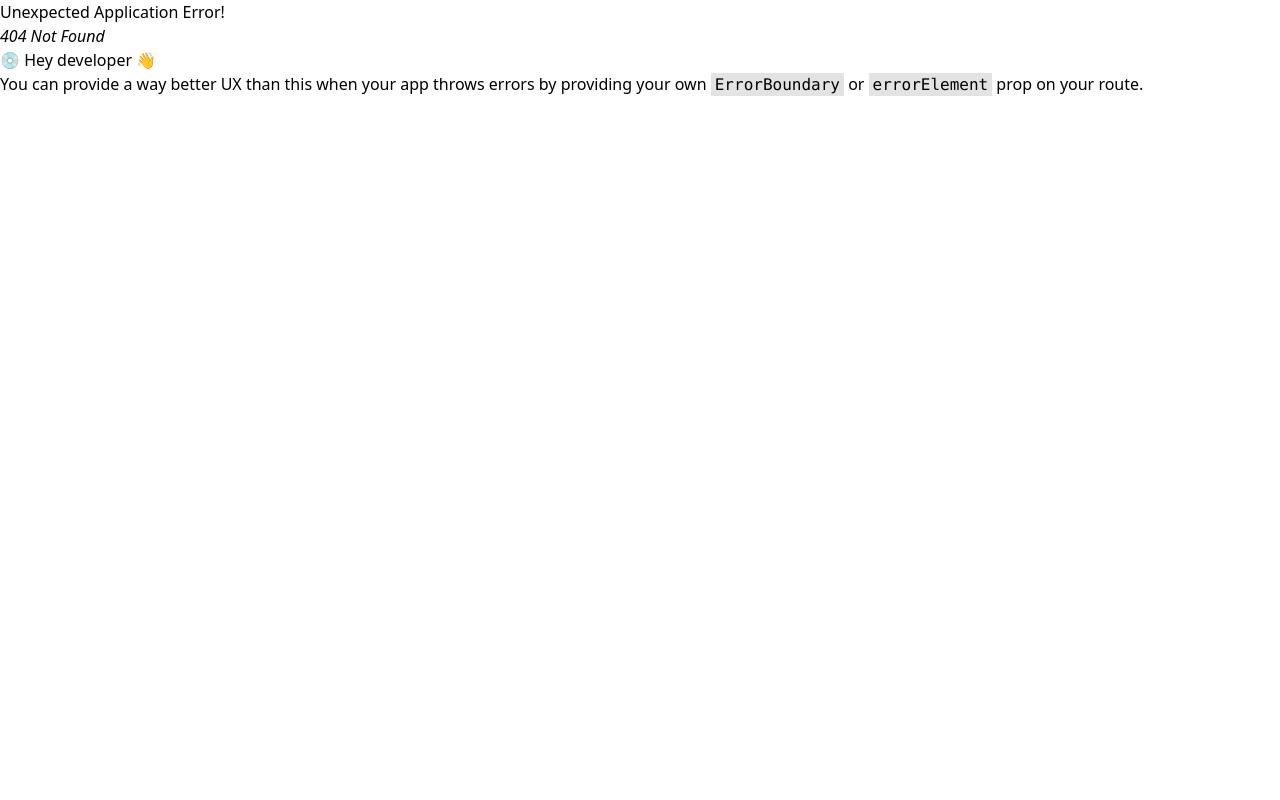
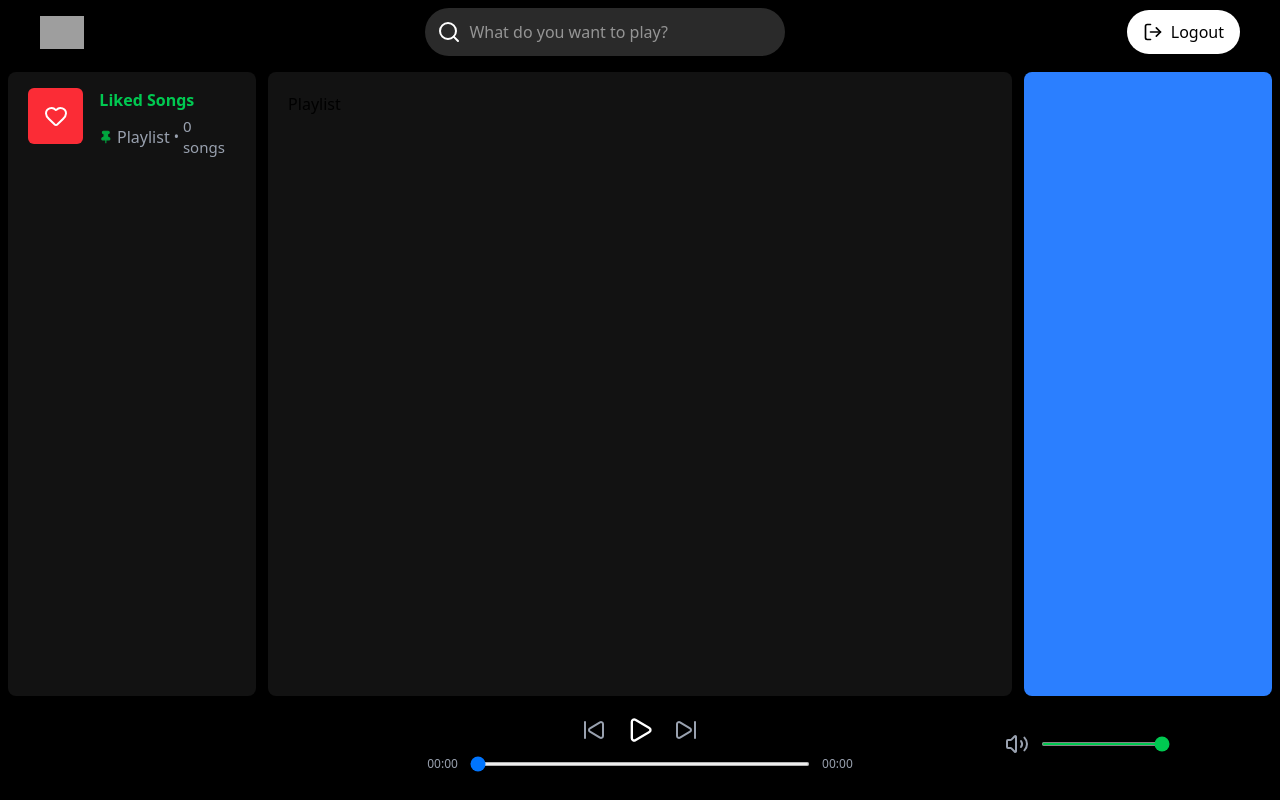
Before and after one commit to jyotishmanndas/Spotify, a React app in the folder frontend/: page /playlist in a window 1280 px wide. Before the commit this address had no page. Built offline with nearby package versions, Linux system fonts and the light colour scheme; grey boxes are pictures that could not be loaded; the HTML template or start-up script is replaced by a standard one.

Commit message:
Add Playlist page and integrate navigation in LeftBar; enhance Player component with song navigation

```diff
--- a/frontend/src/components/LeftBar.jsx
+++ b/frontend/src/components/LeftBar.jsx
@@ -1,14 +1,15 @@
 import { Heart, Pin } from 'lucide-react'
 import React, { useEffect, useState } from 'react'
 import { useSelector } from 'react-redux'
+import { useNavigate } from 'react-router'
 
 const LeftBar = () => {
-
+    const navigate = useNavigate();
     const { playlist } = useSelector(state => state.playlistSong)
 
     return (
-        <div className="h-full bg-[#121212] w-[20%] rounded-lg p-5">
-            <div className='flex gap-4'>
+        <div className="h-full bg-[#121212] w-[20%] rounded-lg p-2">
+            <div onClick={() => navigate("/playlist")} className='flex gap-4 hover:bg-[#1F1F1F] transition-colors px-3 py-2 rounded-md cursor-pointer'>
                 <div className="flex items-center justify-center h-14 w-14 rounded-md bg-red-500">
                     <Heart className="text-white" />
                 </div>
@@ -26,12 +27,6 @@ const LeftBar = () => {
                     </div>
                 </div>
             </div>
-
-            <div className='flex-1'>
-                {playlist.map((s) => (
-                    <div key={s.id} className='text-gray-300'>{s.title}</div>
-                ))}
-            </div>
         </div>
 
     )
--- a/frontend/src/components/Player.jsx
+++ b/frontend/src/components/Player.jsx
@@ -1,15 +1,17 @@
 import { Pause, Play, SkipBack, SkipForward, Volume2 } from 'lucide-react'
 import React, { useEffect, useRef, useState } from 'react'
 import { useDispatch, useSelector } from 'react-redux'
-import { pause, play } from '../features/songSlice';
+import { pause, play, playSong } from '../features/songSlice';
 import moment from "moment";
 import Volume from './Volume';
 import LikeSong from './LikeSong';
+import { songs } from '../utils/songs';
 
 const Player = () => {
     const [currentTime, setCurrentTime] = useState(0);
     const [duration, setDuration] = useState(0);
 
+    const song = songs;
     const audioref = useRef();
     const dispatch = useDispatch();
     const { currentSong, isPlaying } = useSelector(state => state.song);
@@ -35,6 +37,18 @@ const Player = () => {
         const nt = e.target.value;
         audioref.current.currentTime = nt;
         setCurrentTime(nt);
+    };
+
+    const handleForward = () => {
+        const length = songs.length;
+        let nextSong = song[currentSong?.id + 1 < length ? currentSong?.id + 1 : 0];
+        dispatch(playSong(nextSong))
+    }
+
+    const handlePreviousSong = () => {
+        const length = songs.length;
+        let previouSong = song[currentSong?.id > 0 ? currentSong?.id - 1 : length - 1]
+        dispatch(playSong(previouSong))
     }
 
     return (
@@ -43,7 +57,7 @@ const Player = () => {
 
             <div className='flex flex-col items-center gap-3 w-[35%]'>
                 <div className='h-full flex items-center justify-center gap-5 cursor-pointer'>
-                    <SkipBack className="text-gray-400 hover:text-white transition" />
+                    <SkipBack onClick={handlePreviousSong} className="text-gray-400 hover:text-white transition cursor-pointer" />
 
                     {isPlaying ? (
                         <Pause onClick={() => dispatch(pause())} className='h-7 w-7 text-white hover:scale-105 transition' />
@@ -51,7 +65,7 @@ const Player = () => {
                         <Play onClick={() => dispatch(play())} className='h-7 w-7 text-white hover:scale-105 transition' />
                     )}
 
-                    <SkipForward className="text-gray-400 hover:text-white transition" />
+                    <SkipForward onClick={handleForward} className="text-gray-400 hover:text-white transition cursor-pointer" />
                 </div>
                 <div className='flex items-center gap-3 w-full text-white'>
                     <div className="text-xs text-gray-400">
--- /dev/null
+++ b/frontend/src/pages/Playlist.jsx
@@ -0,0 +1,9 @@
+import React from 'react'
+
+const Playlist = () => {
+  return (
+    <div>Playlist</div>
+  )
+}
+
+export default Playlist
--- a/frontend/src/router/AppRouter.jsx
+++ b/frontend/src/router/AppRouter.jsx
@@ -5,6 +5,7 @@ import Login from '../components/Login';
 import Register from '../components/Register';
 import HomeLayout from '../layout/HomeLayout';
 import Songs from '../pages/Songs';
+import Playlist from '../pages/Playlist';
 
 const AppRouter = () => {
     const router = createBrowserRouter([
@@ -25,6 +26,16 @@ const AppRouter = () => {
                     element: <Songs />
                 }
             ]
+        },
+        {
+            path: "/playlist",
+            element: <HomeLayout />,
+            children: [
+                {
+                    index:true,
+                    element: <Playlist />
+                }
+            ]
         }
     ])
 
```
